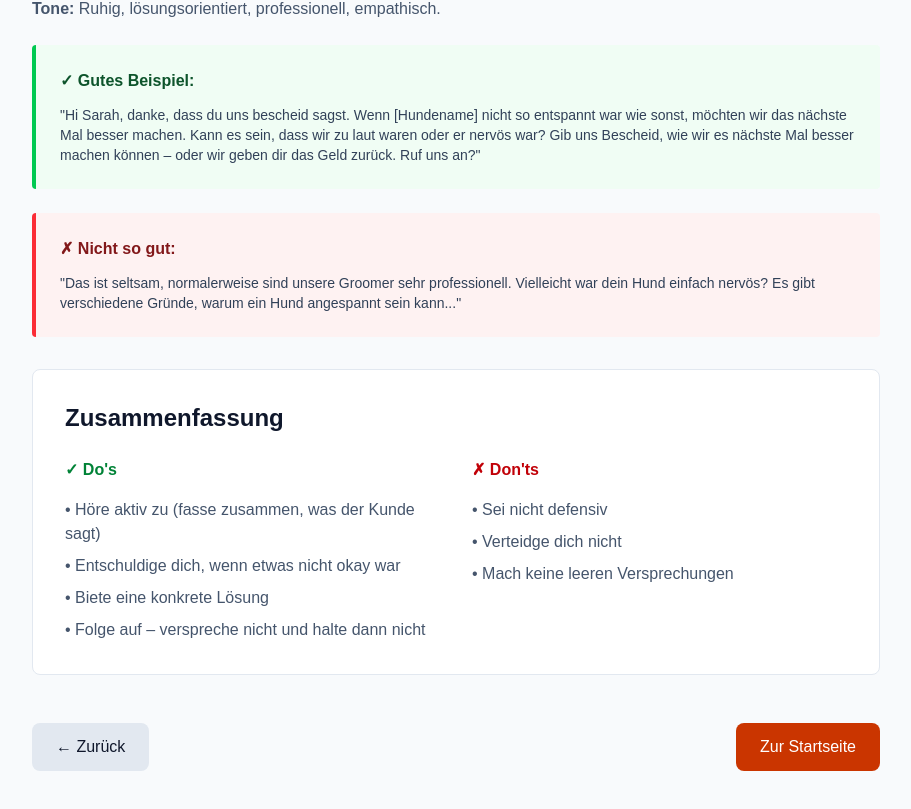
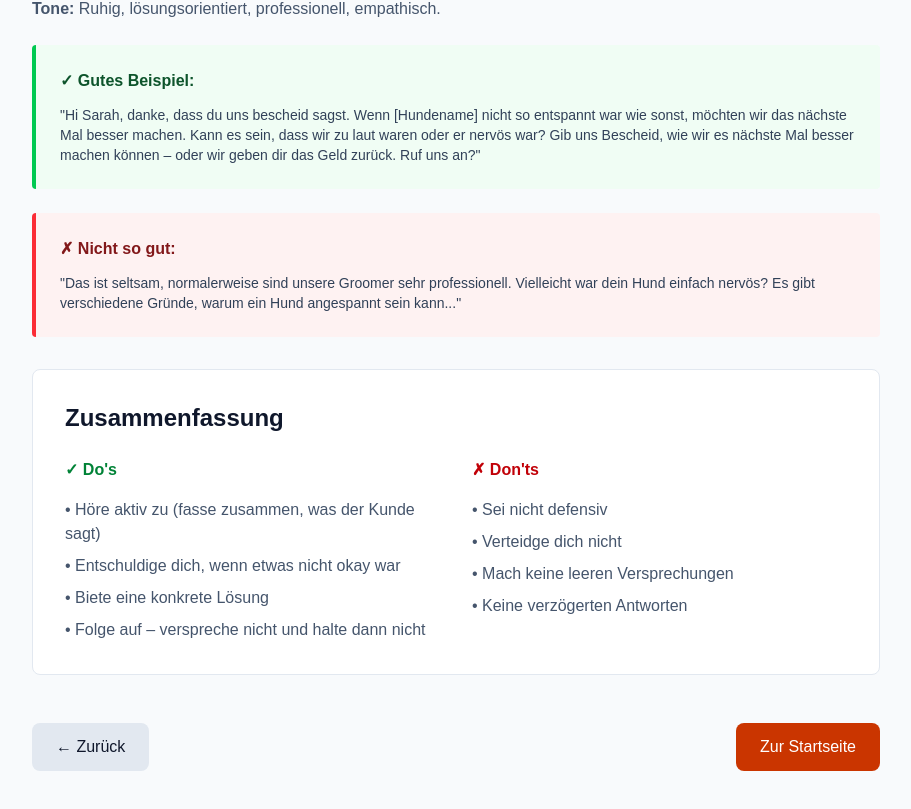
Before and after one commit to HPK-maker-tech/Brand-Voice-Guide, a Next.js app: page /retention in a window 1280 px wide. Shown: the part 1804-2613 px from the top of the page, without its empty margins (184-1095 px from the left). Built offline with nearby package versions, Linux system fonts and the light colour scheme.

Commit message:
Retention: add fourth Don't point to Beschwerde-Handling summary

```diff
--- a/app/retention/page.tsx
+++ b/app/retention/page.tsx
@@ -134,6 +134,7 @@ Sag uns Bescheid!`}
                     <li>• Sei nicht defensiv</li>
                     <li>• Verteidge dich nicht</li>
                     <li>• Mach keine leeren Versprechungen</li>
+                    <li>• Keine verzögerten Antworten</li>
                   </ul>
                 </div>
               </div>
```
